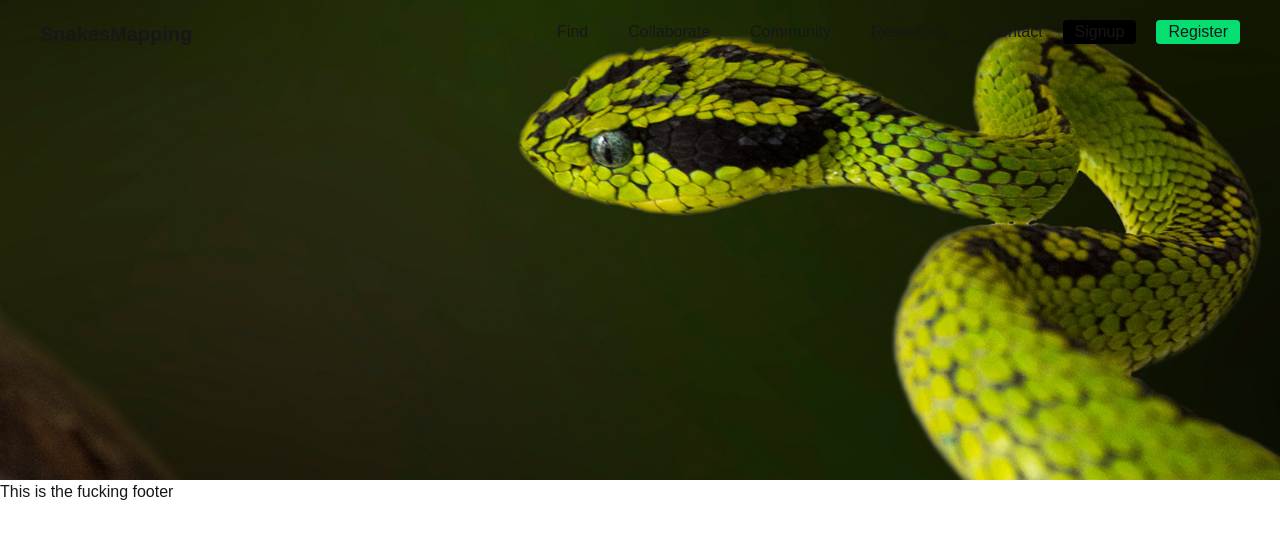
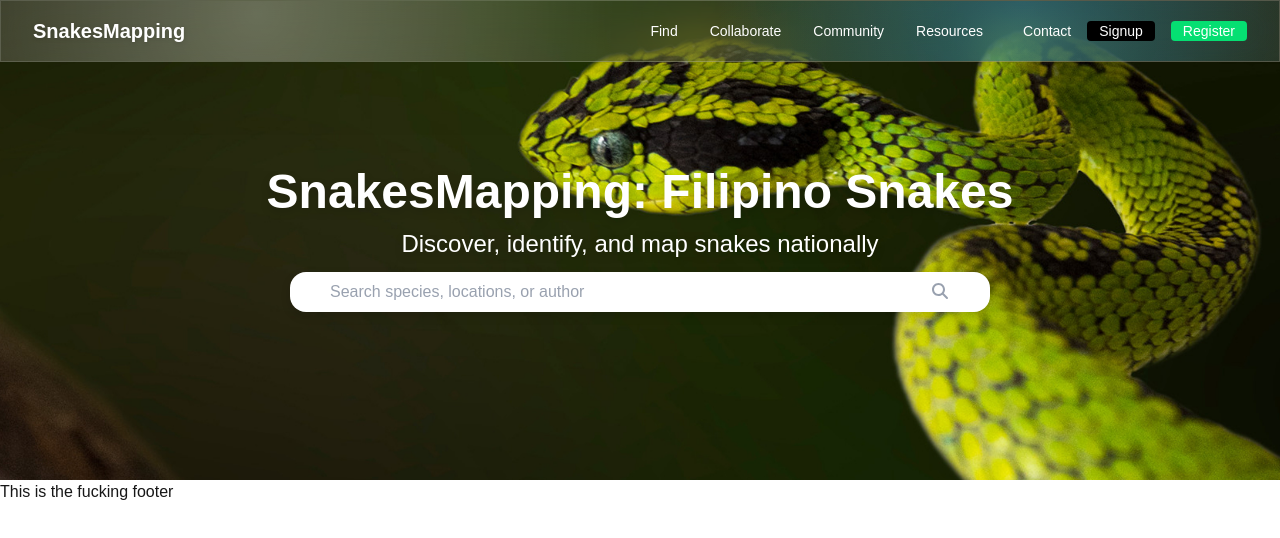
Before and after one commit to Qhaleed/snakesmapping, a Next.js app: page /admin-dashboard in a window 1280 px wide. Shown: the top 538 px of the page. Built offline with nearby package versions, Linux system fonts and the light colour scheme.

Commit message:
feat: Onboarding button

```diff
--- a/app/admin-dashboard/page.tsx
+++ b/app/admin-dashboard/page.tsx
@@ -1,21 +1,29 @@
 "use client";
 
 import Image from "next/image";
-
-const screenHeight = window.screen.height / 2;
-console.log(screenHeight);
+import Search from "../components/search";
 
 export default function AdminDashboard() {
   return (
-    <>
     <div className="relative h-[60vh] w-full">
       <Image
         src="/hero-banner.png"
         alt="snake-banner"
         fill
         className="object-cover"
+        priority
       />
+
+      <div className="absolute inset-0 flex flex-col items-center justify-center gap-3 text-center text-white drop-shadow-lg">
+        <h1 className="text-3xl font-bold sm:text-4xl md:text-5xl">
+          SnakesMapping: Filipino Snakes
+        </h1>
+        <h2 className="text-lg sm:text-xl md:text-2xl">
+          Discover, identify, and map snakes nationally
+        </h2>
+
+        <Search></Search>
       </div>
-    </>
+    </div>
   );
 }
--- a/app/components/navbar.tsx
+++ b/app/components/navbar.tsx
@@ -2,30 +2,34 @@ import Button from "./button";
 
 export default function Navbar() {
   return (
-    <>
-      <nav className="fixed flex w-full bg-transparent  justify-between px-10 py-5 z-999">
-        <h1 className="text-xl font-bold">SnakesMapping</h1>
+    <nav className="fixed inset-x-0 top-0 z-[999]">
+      <div className="relative  flex items-center justify-between overflow-hidden border border-white/20 bg-white/10 px-8 py-4 shadow-[0_20px_80px_-30px_rgba(0,0,0,0.55)] backdrop-blur-xl">
+        <div className="pointer-events-none absolute inset-0 -z-10 bg-[radial-gradient(circle_at_20%_20%,rgba(255,255,255,0.25),transparent_35%),radial-gradient(circle_at_80%_0%,rgba(59,130,246,0.25),transparent_30%),radial-gradient(circle_at_80%_80%,rgba(16,185,129,0.25),transparent_30%)]" />
 
-        <div className="flex gap-10">
-          <ul className="flex gap-10">
+        <h1 className="text-xl font-bold text-white drop-shadow-sm">
+          SnakesMapping
+        </h1>
+
+        <div className="flex items-center gap-10 text-white">
+          <ul className="flex items-center gap-8 text-sm font-medium">
             <li>Find</li>
             <li>Collaborate</li>
             <li>Community</li>
             <li>Resources</li>
           </ul>
 
-          <ul className="flex gap-5">
+          <ul className="flex items-center gap-4 text-sm font-medium">
             <li>Contact</li>
 
             <li>
-              <Button name="Signup" variant="active"></Button>
+              <Button name="Signup" variant="active" />
             </li>
             <li>
-              <Button name="Register" variant="inactive"></Button>
+              <Button name="Register" variant="inactive" />
             </li>
           </ul>
         </div>
-      </nav>
-    </>
+      </div>
+    </nav>
   );
 }
--- /dev/null
+++ b/app/components/search.tsx
@@ -0,0 +1,17 @@
+import { FontAwesomeIcon } from "@fortawesome/react-fontawesome";
+import { faMagnifyingGlass } from "@fortawesome/free-solid-svg-icons";
+
+export default function Search() {
+  return (
+    <div className="bg-white w-fit text-gray-400 rounded-2xl">
+      <input
+        className=" placeholder:text-gray-400 w-150 px-10 py-2 focus:outline-none"
+        placeholder="Search species, locations, or author"
+      ></input>
+      <FontAwesomeIcon
+        icon={faMagnifyingGlass}
+        className="px-10  hover:cursor-pointer"
+      />
+    </div>
+  );
+}
--- a/package.json
+++ b/package.json
@@ -9,6 +9,9 @@
     "lint": "eslint"
   },
   "dependencies": {
+    "@fortawesome/fontawesome-svg-core": "^7.1.0",
+    "@fortawesome/free-solid-svg-icons": "^7.1.0",
+    "@fortawesome/react-fontawesome": "^3.1.1",
     "next": "16.0.10",
     "react": "19.2.1",
     "react-dom": "19.2.1"
```
Also changed, not shown: 1 other file (tests, documents, lock files or other folders). Lines whose indentation alone changed are shown as unchanged.
